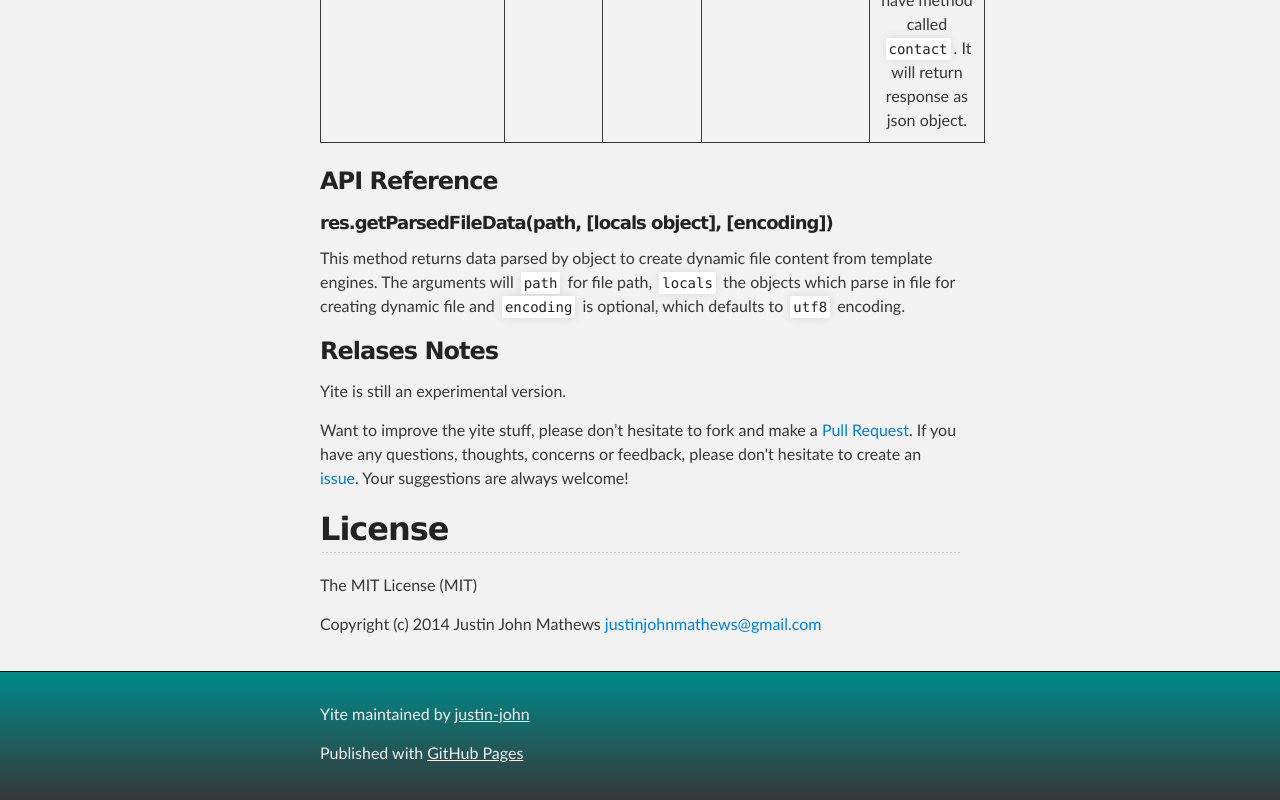
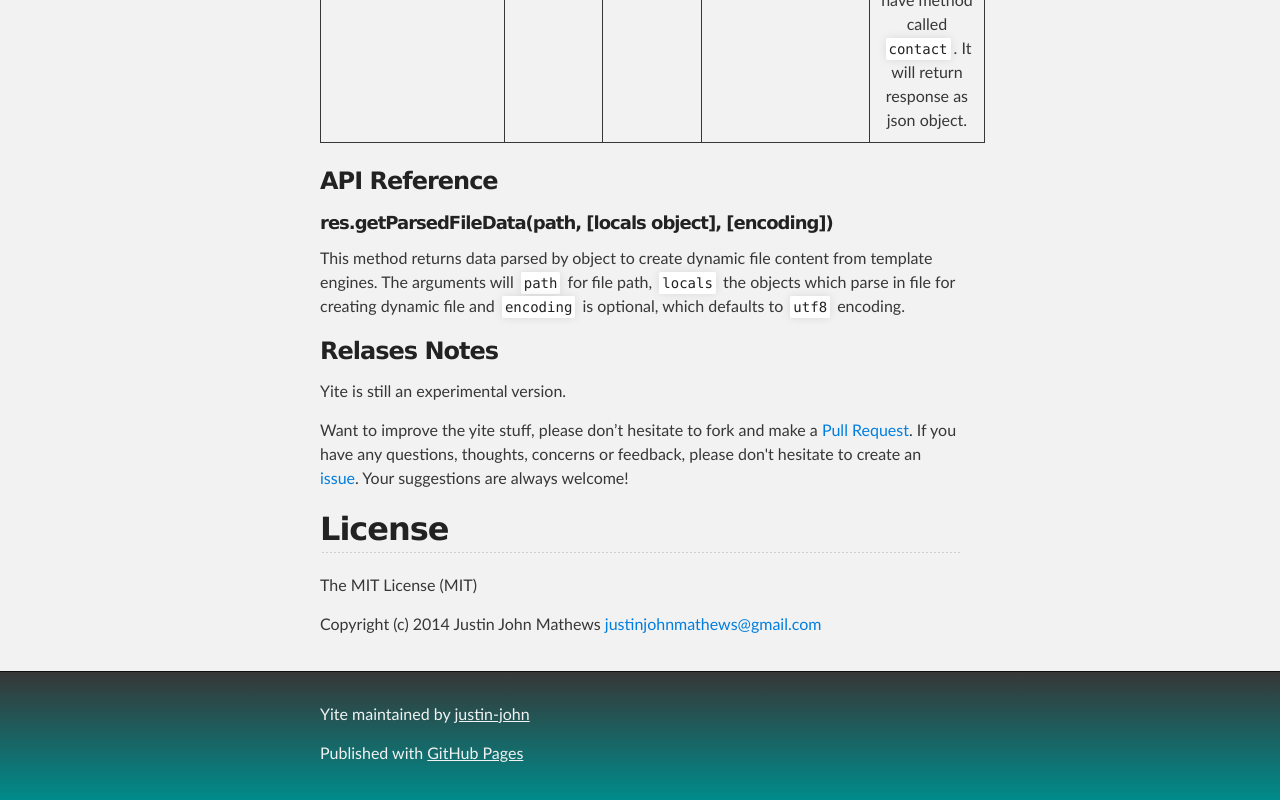
Before and after one commit to justin-john/yite, a plain HTML site: page index.html in a window 1280 px wide. Shown: the part 4198-4998 px from the top of the page. Drawn offline with Linux system fonts and the light colour scheme.

Commit message:
Changed the footer with gradient.

```diff
--- a/stylesheets/stylesheet.css
+++ b/stylesheets/stylesheet.css
@@ -363,12 +363,12 @@ Full-Width Styles
 }
 
 #footer_wrap {
-  background: darkcyan;
-  background: -moz-linear-gradient(top, #008B8B, #373737);
-  background: -webkit-linear-gradient(top, #008B8B, #373737);
-  background: -ms-linear-gradient(top, #008B8B, #373737);
-  background: -o-linear-gradient(top, #008B8B, #373737);
-  background: linear-gradient(top, #008B8B, #373737);
+  background: #008B8B;
+  background: -moz-linear-gradient(top, #373737, #008B8B);
+  background: -webkit-linear-gradient(top, #373737, #008B8B);
+  background: -ms-linear-gradient(top, #373737, #008B8B);
+  background: -o-linear-gradient(top, #373737, #008B8B);
+  background: linear-gradient(top, #373737, #008B8B);
 }
 
 
```
